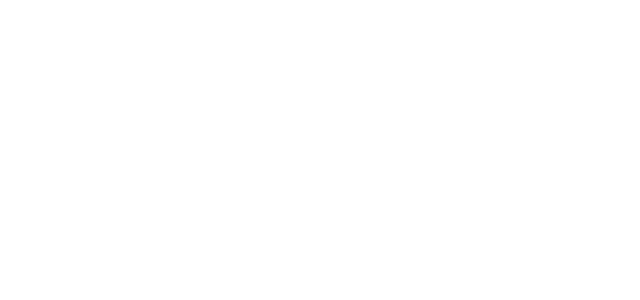
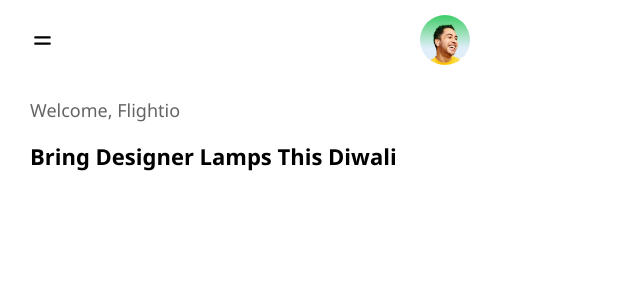
Before and after one commit to MahshadOliaie/Flightio-Assesment, a React (Vite) app: page / in a window 1280 px wide. Shown: the top 300 px of the page, without its empty margins (0-640 px from the left). Built offline with nearby package versions, Linux system fonts and the light colour scheme.

Commit message:
add header and heading

```diff
--- a/src/App.jsx
+++ b/src/App.jsx
@@ -1,3 +1,4 @@
+import HomePage from "./components/HomePage/HomePage"
 import Starter from "./components/Starter/Starter"
 
 
@@ -5,7 +6,7 @@
   return (
     <>
       {/* <Starter /> */}
-
+      <HomePage />
     </>
   )
 }
--- /dev/null
+++ b/src/components/Header/Header.jsx
@@ -0,0 +1,14 @@
+import CSS from './header.module.css'
+
+function Header() {
+    return (
+        <>
+            <div className={CSS.header}>
+                <div className={CSS.bar}><img src="./bar.svg" alt="" /></div>
+                <div className={CSS.userPhoto}><img src="./user.jpg" alt="" /></div>
+            </div>
+        </>
+    )
+}
+
+export default Header;
--- /dev/null
+++ b/src/components/Header/header.module.css
@@ -0,0 +1,31 @@
+
+
+.header{
+    display: flex;
+    align-items: center;
+    justify-content: space-between;
+    padding: 15px 6%;
+}
+
+.header div{
+    width: 50px;
+    aspect-ratio: 1/1;
+    overflow: hidden;
+}
+
+.userPhoto{
+    border-radius: 50%;
+}
+
+
+img{
+    width: 100%;
+}
+
+.bar{
+    display: flex;
+    align-items: center;
+}
+.bar img{
+    width: 50%;
+}
--- /dev/null
+++ b/src/components/HomePage/HomePage.jsx
@@ -0,0 +1,16 @@
+import Header from '../Header/Header'
+import CSS from './homePage.module.css'
+
+function HomePage(){
+    return(
+        <>
+        <Header />
+        <div className={CSS.heading}>
+            <p className={CSS.welcome}>Welcome, Flightio</p>
+            <h1 className={CSS.title}>Bring Designer Lamps This Diwali</h1>
+        </div>
+        </>
+    )
+}
+
+export default HomePage
--- /dev/null
+++ b/src/components/HomePage/homePage.module.css
@@ -0,0 +1,16 @@
+
+
+.heading{
+    padding: 0 6%;
+}
+
+.welcome{
+    font-size: 18px;
+    color: rgb(100, 100, 100);
+}
+
+.title{
+    font-size: 22px;
+    padding-right: 50px;
+    line-height: 1.5;
+}
```
Also changed, not shown: public/bar.svg (added), public/user.jpg (added).
